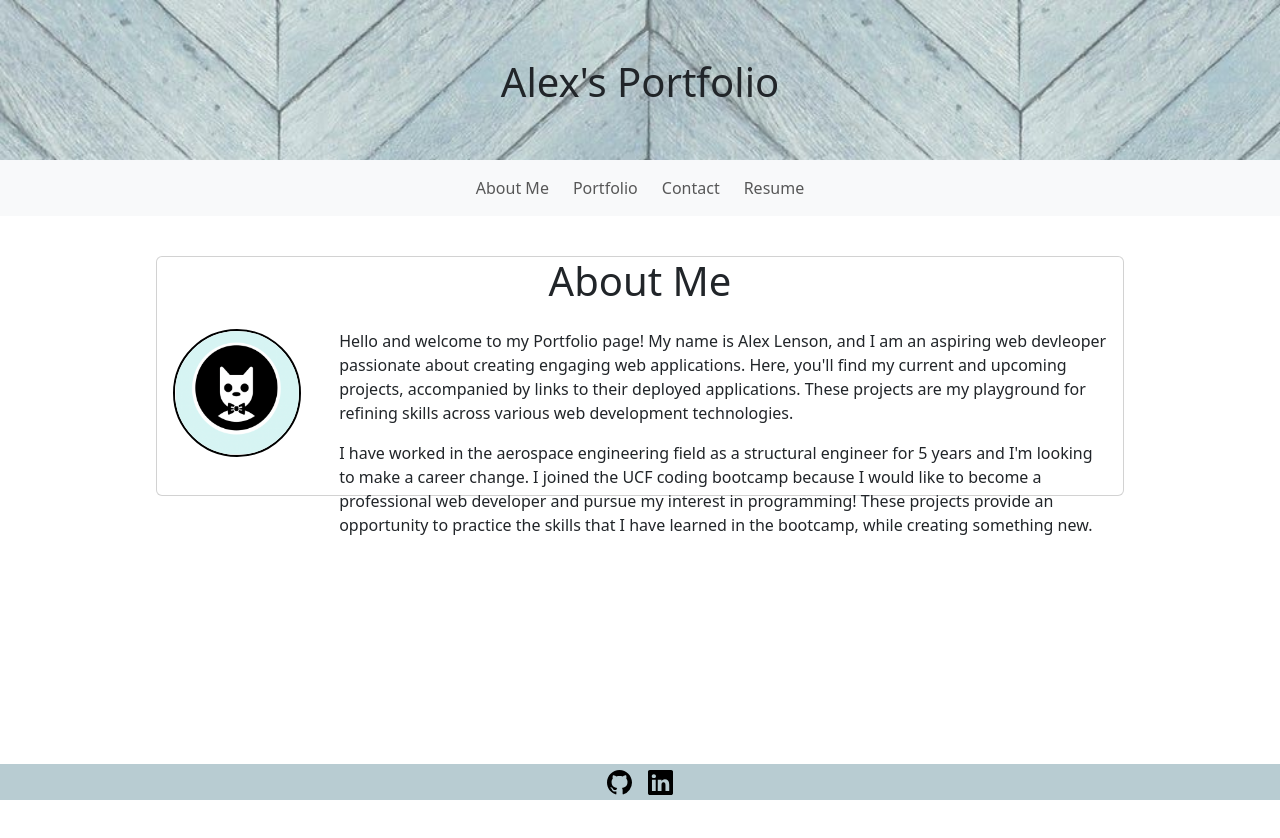
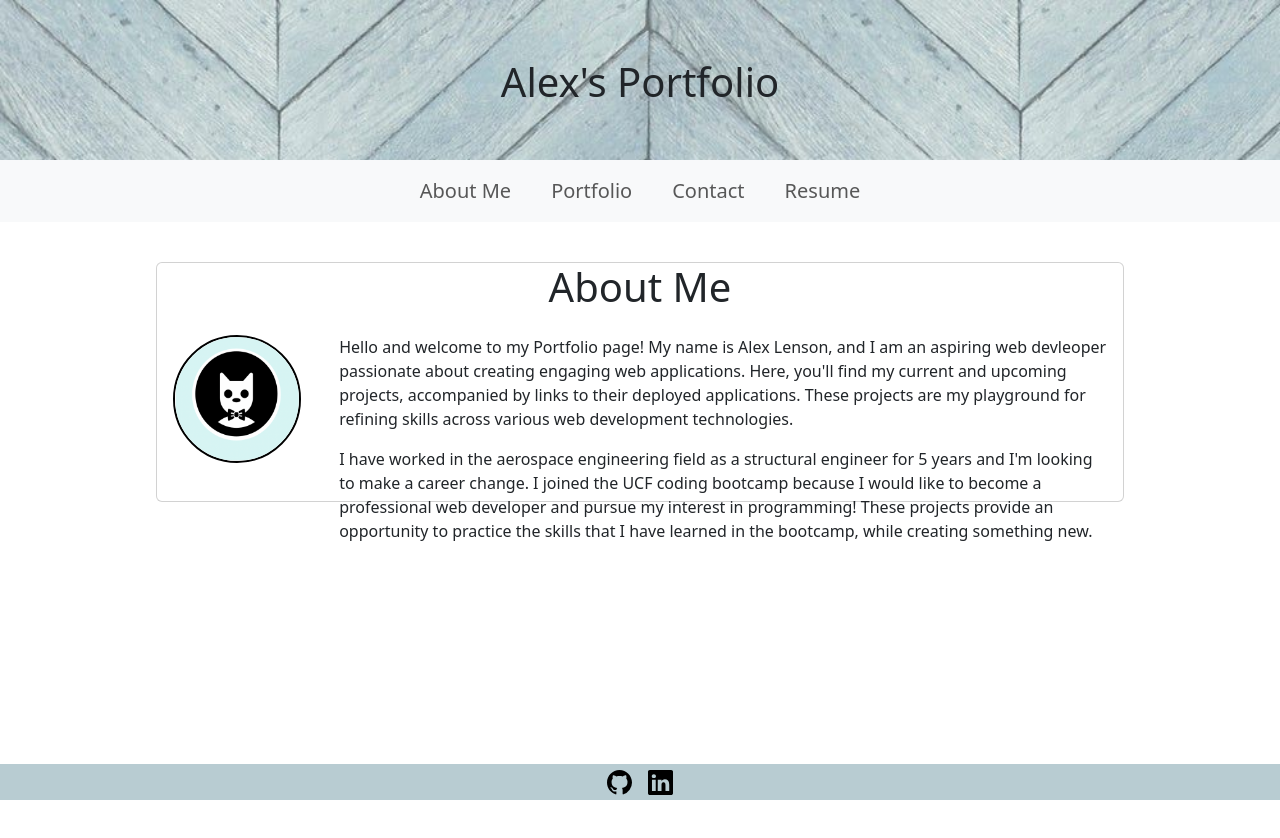
Before and after one commit to AlexLenson/React-Portfolio, a React (Vite) app: page / in a window 1280 px wide. Shown: the top 838 px of the page. Built offline with nearby package versions, Linux system fonts and the light colour scheme.

Commit message:
added hover effects to navbar items

```diff
--- a/src/components/Nav.jsx
+++ b/src/components/Nav.jsx
@@ -16,18 +16,18 @@ function Nav() {
                     <span className="navbar-toggler-icon"></span>
                 </button>
                 <div className="collapse navbar-collapse justify-content-center" id="navbarNavDropdown">
-                    <ul className="navbar-nav gap-2">
+                    <ul className="navbar-nav gap-4">
                         <li className="nav-item">
-                            <Link className="nav-link" to="/about">About Me</Link>
+                            <Link className="nav-link fs-5" to="/about">About Me</Link>
                         </li>
                         <li className="nav-item">
-                            <Link className="nav-link" to="/portfolio">Portfolio</Link>
+                            <Link className="nav-link fs-5" to="/portfolio">Portfolio</Link>
                         </li>
                         <li className="nav-item">
-                            <Link className="nav-link" to="/contact">Contact</Link>
+                            <Link className="nav-link fs-5" to="/contact">Contact</Link>
                         </li>
                         <li className="nav-item">
-                            <Link className="nav-link" to="/resume">Resume</Link>
+                            <Link className="nav-link fs-5" to="/resume">Resume</Link>
                         </li>
                     </ul>
                 </div>
--- a/src/index.css
+++ b/src/index.css
@@ -11,6 +11,18 @@ header{
   background-repeat: no-repeat;
   height:20vh;
   padding: 10px;
+}
+
+ul .nav-link:hover {
+  /* color: #b8ccd2; */
+  font-weight: bold;
+
+}
+
+.navbar-nav .nav-item .nav-link:hover {
+  background-color: #9be5e5;
+  transition: background-color 2s ease;
+  border-radius: 15px;
 }
 
 main{
```
